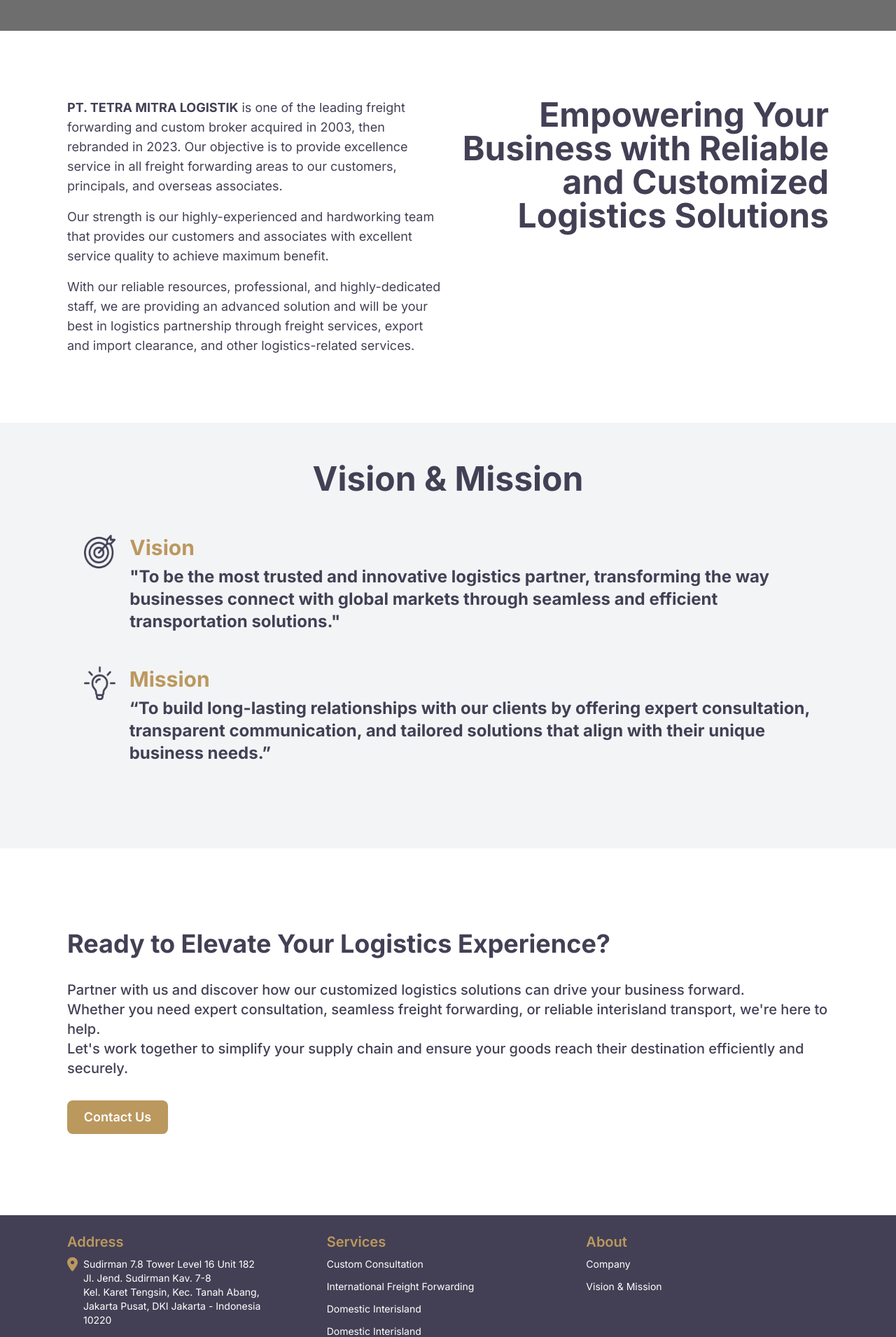
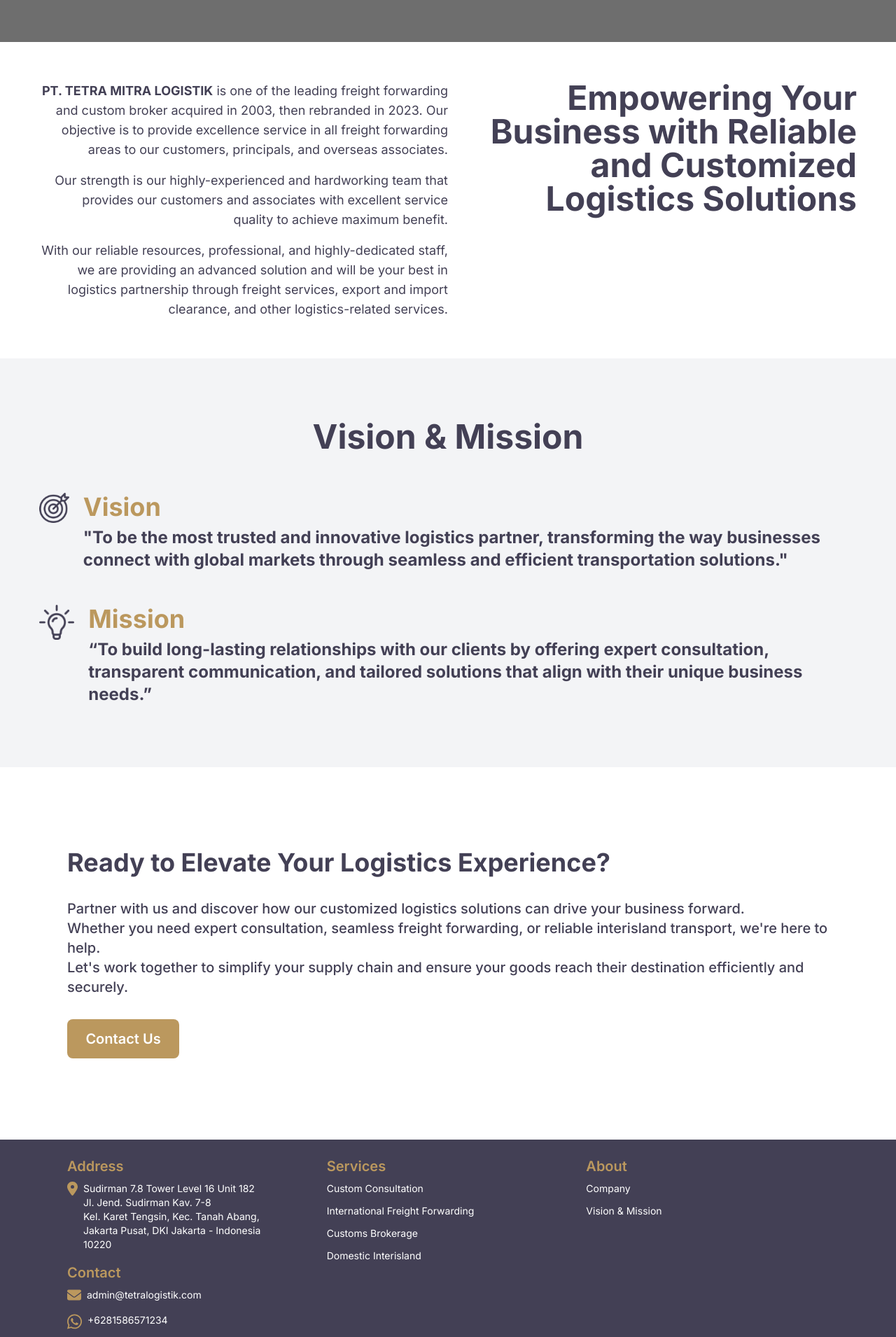
Before and after one commit to christ1201/compro-tetra, a Next.js app: page /about in a window 1280 px wide. Shown: the part 181-2091 px from the top of the page at 70% size. Built offline with nearby package versions, Linux system fonts and the light colour scheme; grey boxes are pictures that could not be loaded.

Commit message:
adjust UI

```diff
--- a/src/app/about/page.tsx
+++ b/src/app/about/page.tsx
@@ -27,7 +27,7 @@
         </div>
       </div>
       <section
-        className="grid grid-cols-1 lg:grid-cols-2 justify-between p-6 lg:p-24 sm:p-14"
+        className="grid grid-cols-1 lg:grid-cols-2 justify-between p-6 lg:p-14 sm:p-10"
         id="about_tetra"
         data-aos="fade-zoom-in"
       >
@@ -35,7 +35,7 @@
           Empowering Your Business with Reliable and Customized Logistics
           Solutions
         </div>
-        <div className="flex flex-col space-y-4 text-tetra-alt order-2 lg:order-1 text-lg max-sm:text-base">
+        <div className="flex flex-col space-y-4 text-tetra-alt order-2 lg:order-1 text-lg max-sm:text-base text-end">
           <div>
             <b>PT. TETRA MITRA LOGISTIK</b> is one of the leading freight
             forwarding and custom broker acquired in 2003, then rebranded in
@@ -56,7 +56,7 @@
           </div>
         </div>
       </section>
-      <section className="bg-gray-100 pb-16" id="visi&misi">
+      <section className="bg-gray-100 py-8 " id="vision&mission">
         <div
           className="text-center text-4xl md:text-5xl font-bold text-tetra-alt pt-14"
           data-aos="fade-right"
@@ -65,18 +65,21 @@
         >
           Vision & Mission
         </div>
-        <div className="flex flex-col p-6 lg:p-18 sm:p-14 md:mx-16">
+        <div className="flex flex-col p-6 lg:p-14 sm:p-6 md:p-12">
           <div
-            className="flex md:flex-row flex-col"
+            className="flex md:flex-row flex-col max-lg:text-center"
             data-aos="fade-right"
             data-aos-easing="ease-in"
             data-aos-duration="1000"
           >
-            <div className="pr-5">
-              <img src="/img/target.png" className="w-24 md:h-12 h-24"></img>
+            <div className="pr-5 max-lg:hidden">
+              <img src="/img/target.png" className="w-20 lg:h-fit h-16"></img>
             </div>
             <div className="font-bold">
-              <div className="text-tetra text-2xl md:text-3xl ">Vision</div>
+              <div className="w-full flex items-center justify-center lg:hidden pb-4">
+                <img src="/img/target.png" className="w-16 lg:h-fit h-16"></img>
+              </div>
+              <div className="text-tetra text-3xl md:text-4xl">Vision</div>
               <div className="text-tetra-alt text-xl md:text-2xl pt-2">
                 "To be the most trusted and innovative logistics partner,
                 transforming the way businesses connect with global markets
@@ -85,16 +88,19 @@
             </div>
           </div>
           <div
-            className="flex flex-col md:flex-row pt-12"
+            className="flex flex-col md:flex-row pt-12 max-lg:text-center w-full"
             data-aos="fade-right"
             data-aos-easing="ease-in"
             data-aos-duration="1000"
           >
-            <div className="pr-5">
-              <img src="/img/idea.png" className="w-24 md:h-12 h-24"></img>
+            <div className="pr-5 flex max-lg:hidden">
+              <img src="/img/idea.png" className="w-24 lg:h-fit h-24"></img>
             </div>
-            <div className="font-bold">
-              <div className="text-tetra text-2xl md:text-3xl ">Mission</div>
+            <div className="flex flex-col font-bold">
+              <div className="w-full flex items-center justify-center lg:hidden pb-4">
+                <img src="/img/idea.png" className="w-16 lg:h-fit h-16"></img>
+              </div>
+              <div className="text-tetra text-3xl md:text-4xl">Mission</div>
               <div className="text-tetra-alt text-xl md:text-2xl pt-2">
                 “To build long-lasting relationships with our clients by
                 offering expert consultation, transparent communication, and
@@ -119,11 +125,15 @@
           Let's work together to simplify your supply chain and ensure your
           goods reach their destination efficiently and securely. <br></br>
         </div>
-        <a href={"https://wa.me/" + no_wa} target="_blank">
-          <button className="bg-tetra max-w-36 min-w-36 min-h-12 rounded-lg hover:bg-opacity-90">
-            <span className="text-white font-semibold text-lg">Contact Us</span>
-          </button>
-        </a>
+        <a href="/contact">
+                <div className="flex max-sm:items-center max-sm:justify-center">
+                  <button className="bg-tetra max-w-40 min-w-40 min-h-14 rounded-lg hover:bg-opacity-90">
+                    <span className="text-white font-semibold text-xl">
+                      Contact Us
+                    </span>
+                  </button>
+                </div>
+              </a>
       </section>
       <Footer></Footer>
     </div>
--- a/src/app/contact/page.tsx
+++ b/src/app/contact/page.tsx
@@ -94,7 +94,7 @@
                   </div>
                   <a href="mailto:admin@tetralogistic.com">
                     <div className="hover:underline font-normal text-base lg:text-lg text-tetra">
-                      admin@tetralogistic.com
+                      admin@tetralogistik.com
                     </div>
                   </a>
                 </div>
--- a/src/app/page.tsx
+++ b/src/app/page.tsx
@@ -3,9 +3,7 @@
 import { useEffect, useState } from "react";
 import Navbar from "@/components/Navbar";
 import { FontAwesomeIcon } from "@fortawesome/react-fontawesome";
-import {
-  faUsers,
-} from "@fortawesome/free-solid-svg-icons";
+import { faUsers } from "@fortawesome/free-solid-svg-icons";
 import styles from "./page.module.css";
 import Footer from "@/components/Footer";
 import AOS from "aos";
@@ -87,7 +85,7 @@
         <div className="absolute top-0 left-0 w-full h-full bg-black opacity-10 z-[1]"></div>
         {/* Centered Text */}
         <div className="absolute w-full h-full flex flex-col items-center justify-end px-16 pb-32">
-          <h1 className="text-white text-5xl sm:text-6xl font-bold text-center">
+          <h1 className="text-white text-4xl sm:text-6xl font-bold text-center drop-shadow-2xl">
             Driving Global Connections,
             <br />
             Delivering Excellence.
@@ -99,13 +97,6 @@
       <div className="bg-white min-h-[480px] flex p-8 md:p-20">
         <div className="space-y-8 flex flex-col min-w-full">
           <div
-            className="text-tetra-alt text-4xl sm:text-5xl font-bold max-sm:text-center"
-            data-aos="fade-right"
-            data-aos-duration="1000"
-          >
-            Who We Are
-          </div>
-          <div
             className="flex flex-col md:flex-row md:space-x-10"
             data-aos="fade-left"
           >
@@ -115,28 +106,39 @@
               alt="Logo"
             />
             <div className="flex flex-col justify-between">
-              <div className="text-tetra-alt pb-4 max-sm:text-center text-xl">
-                At PT Tetra Mitra Logistic, we are more than just a logistics
-                provider; we are your strategic partner in delivering seamless
-                and innovative forwarding solutions. With a passion for
-                excellence and a commitment to your success, our experienced
-                team works tirelessly to ensure that your goods reach their
-                destination safely, efficiently, and on time. We blend
-                cutting-edge technology with personalized service to create
-                tailored logistics solutions that drive your business forward.
-                Trust us to handle your logistics needs so you can focus on what
-                you do best—growing your business. Leveraging advanced
-                technology and a team of experienced professionals, the company
-                ensures seamless operations, timely delivery, and cost-effective
-                logistics solutions that drive business success. Whether it's
-                local or international shipping, PT Tetra Mitra Logistic is your
-                trusted partner in navigating the complexities of the global
-                supply chain.
+              <div
+                className="text-tetra-alt text-4xl sm:text-5xl font-bold max-sm:text-center"
+                data-aos="fade-right"
+                data-aos-duration="1000"
+              >
+                Who We Are
               </div>
-              <a href={"https://wa.me/" + no_wa} target="_blank">
+              <div className="text-tetra-alt pb-4 max-sm:text-center text-xl pt-4">
+                <div>
+                  At <b>PT Tetra Mitra Logistic</b>, we are more than just a
+                  logistics provider; we are your strategic partner in
+                  delivering seamless and innovative forwarding solutions. With
+                  a passion for excellence and a commitment to your success, our
+                  experienced team works tirelessly to ensure that your goods
+                  reach their destination safely.
+                </div>
+                <div className="mt-4 mb-2">
+                  We blend cutting-edge technology with personalized service to
+                  create tailored logistics solutions that drive your business
+                  forward. Trust us to handle your logistics needs so you can
+                  focus on what you do best—growing your business. Leveraging
+                  advanced technology and a team of experienced professionals,
+                  the company ensures seamless operations, timely delivery, and
+                  cost-effective logistics solutions that drive business
+                  success. Whether it's local or international shipping, PT
+                  Tetra Mitra Logistic is your trusted partner in navigating the
+                  complexities of the global supply chain.
+                </div>
+              </div>
+              <a href="/contact">
                 <div className="flex max-sm:items-center max-sm:justify-center">
-                  <button className="bg-tetra max-w-36 min-w-36 min-h-12 rounded-lg hover:bg-opacity-90">
-                    <span className="text-white font-semibold text-lg">
+                  <button className="bg-tetra max-w-40 min-w-40 min-h-14 rounded-lg hover:bg-opacity-90">
+                    <span className="text-white font-semibold text-xl">
                       Contact Us
                     </span>
                   </button>
@@ -228,12 +230,14 @@
             We’re here to support you at every stage of your journey.
           </div>
           <div className="">
-            <a href={"https://wa.me/" + no_wa} target="_blank">
-              <button className="bg-tetra max-w-36 min-w-36 min-h-12 rounded-lg hover:bg-opacity-90">
-                <span className="text-white font-semibold text-lg">
-                  Contact Us
-                </span>
-              </button>
+            <a href="/contact">
+              <div className="flex max-sm:items-center max-sm:justify-center">
+                <button className="bg-tetra max-w-40 min-w-40 min-h-14 rounded-lg hover:bg-opacity-90">
+                  <span className="text-white font-semibold text-xl">
+                    Contact Us
+                  </span>
+                </button>
+              </div>
             </a>
           </div>
         </div>
--- a/src/components/Footer.tsx
+++ b/src/components/Footer.tsx
@@ -40,10 +40,10 @@
               Contact
             </div>
             <a href='mailto:admin@tetralogistic.com' target='_blank'>
-              <div className="flex gap-x-2">
+              <div className="flex gap-x-2 py-2">
                 <FontAwesomeIcon icon={faEnvelope} className="!h-5" style={{ color: '#BB985E' }} />
                 <div className="flex-col font-normal hover:underline text-md">
-                  <p>admin@tetralogistic.com</p>
+                  <p>admin@tetralogistik.com</p>
                 </div>
               </div>
             </a>
@@ -61,22 +61,22 @@
         <div className="space-y-2">
           <div className="text-tetra font-semibold text-xl">Services</div>
           <div className="flex flex-col space-y-3">
-            <Link href="/services/#">
+            <Link href="/services/#custom-consultation">
               <div className="text-md flex-col font-base hover:underline">
                 <p>Custom Consultation</p>
               </div>
             </Link>
-            <Link href="/services/#">
+            <Link href="/services/#international-freight-forwarding">
               <div className="text-md flex-col font-base hover:underline">
                 <p>International Freight Forwarding</p>
               </div>
             </Link>
-            <Link href="/services/#">
+            <Link href="/services/#customs-brokerage">
               <div className="text-md flex-col font-base hover:underline">
-                <p>Domestic Interisland</p>
+                <p>Customs Brokerage</p>
               </div>
             </Link>
-            <Link href="/services/#">
+            <Link href="/services/#domestic-interisland">
               <div className="text-md flex-col font-base hover:underline">
                 <p>Domestic Interisland</p>
               </div>
```
Also changed, not shown: src/components/Navbar.tsx (+6 -4 lines).
